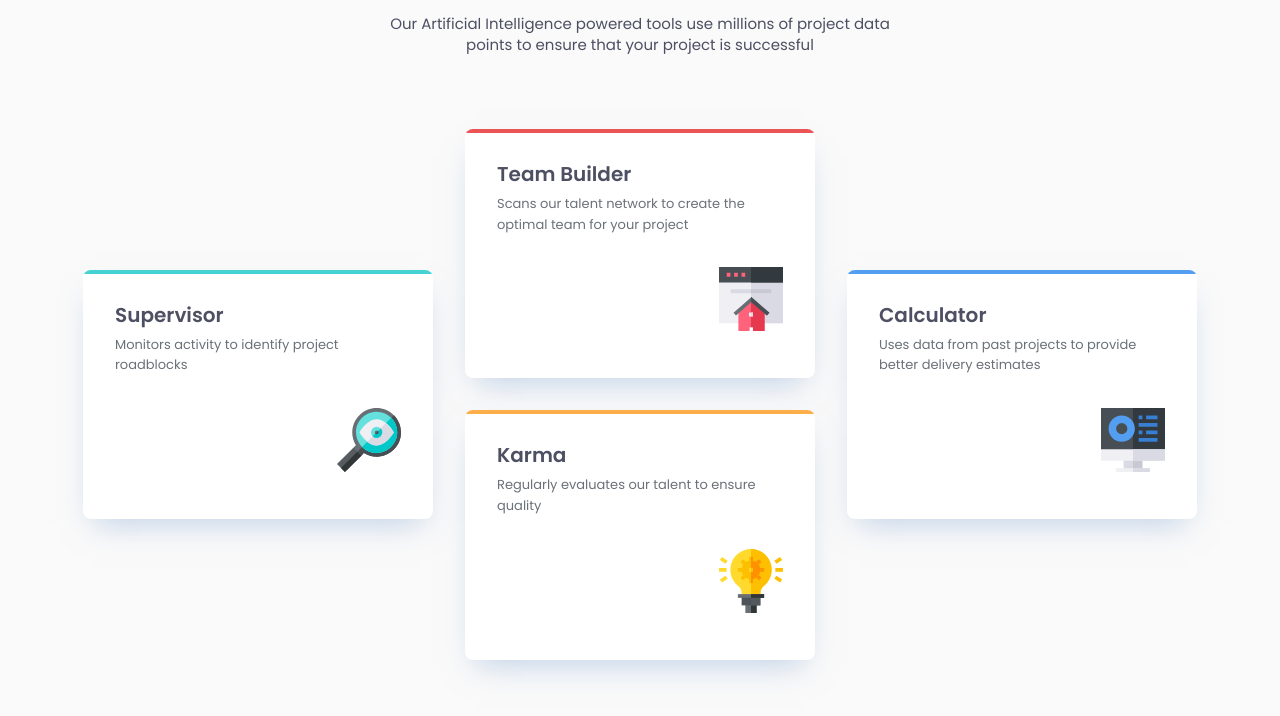
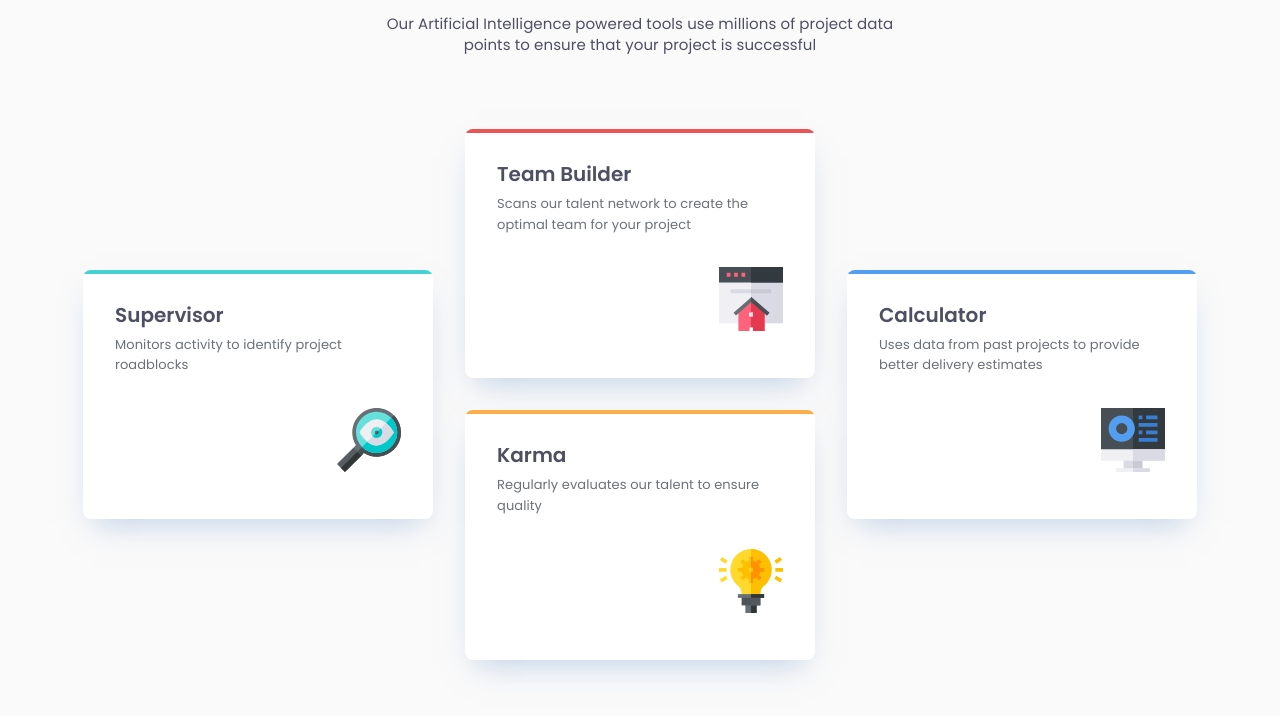
Before and after one commit to enriquesamudio99/fm-four-card-feature-section, a plain HTML site: page index.html in a window 1280 px wide. Shown: the part 206-922 px from the top of the page. Drawn offline with Linux system fonts and the light colour scheme.

Commit message:
Letter spacing fixed

```diff
--- a/assets/styles/main.css
+++ b/assets/styles/main.css
@@ -193,6 +193,7 @@ a {
 .hero__text {
   margin-top: 1rem;
   color: var(--clr-gray-500);
+  letter-spacing: .0063rem;
 }
 
 @media (min-width: 48rem) {
@@ -324,6 +325,7 @@ a {
   font: var(--txt-preset-5-lg);
   margin-top: .375rem;
   color: var(--clr-gray-400);
+  letter-spacing: .0056rem;
 }
 
 .feature__icon {
```
